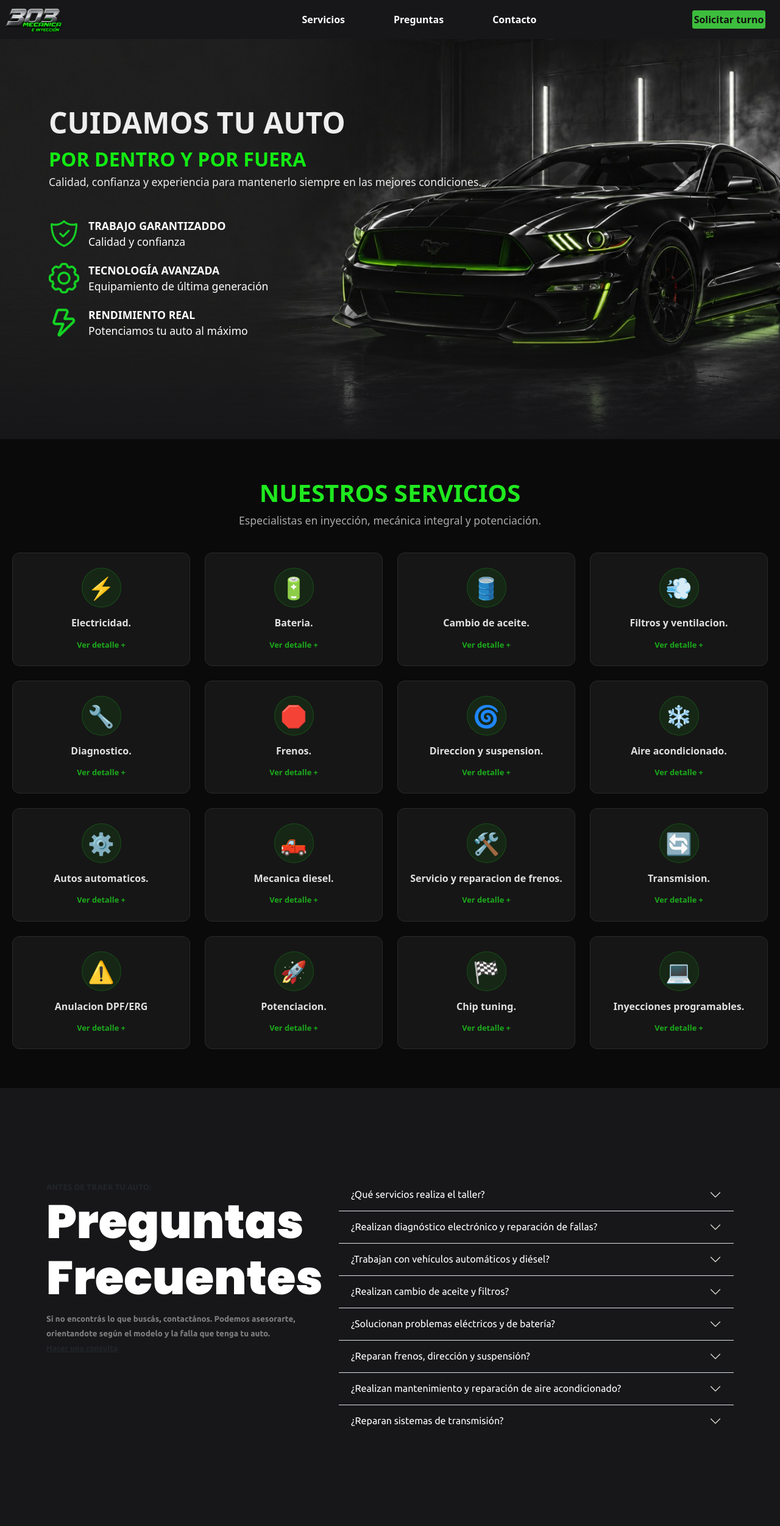
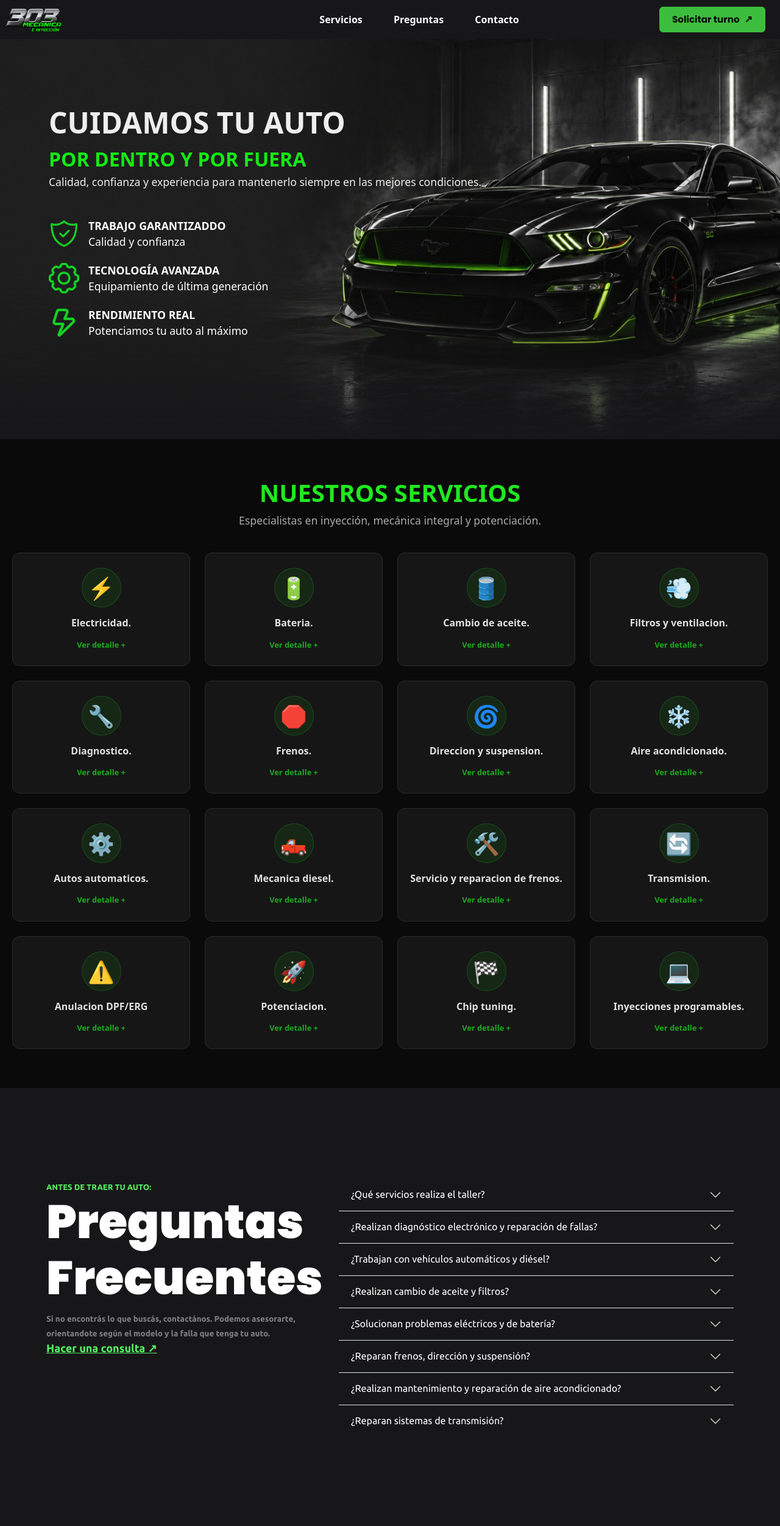
Before and after one commit to tadeo2411/Laboratorio-de-Tecnologias, a React (Vite) app in the folder frontend/: page / in a window 1280 px wide. Shown: the top 2502 px of the page at 61% size. Built offline with nearby package versions, Linux system fonts and the light colour scheme.

Commit message:
cambio el boton de solicitar turnos y agrego vbles.css a main

```diff
--- a/frontend/src/features/home/PaginaInicial/components/FAQ/Faq.jsx
+++ b/frontend/src/features/home/PaginaInicial/components/FAQ/Faq.jsx
@@ -1,5 +1,5 @@
 import './faq.css'
-import '../../../../../styles/vbles.css'
+
 function Faq(){
         return(
     <section id = 'faq'>
@@ -9,7 +9,7 @@ function Faq(){
                 <span className = 'textosFaq' >ANTES DE TRAER TU AUTO:<br /></span>
                 <h2 id = 'faqTitulo'>Preguntas Frecuentes</h2>
                 <span id = 'faqTexto'>Si no encontrás lo que buscás, contactános. Podemos asesorarte, orientandote según el modelo y la falla que tenga tu auto. <br /></span>
-                <a href = 'https://wa.me/5492664344135?' className='textosFaq' id ='enlaceWsp'>Hacer una consulta</a>
+                <a href = 'https://wa.me/5492664344135?' className='textosFaq' id ='enlaceWsp'>Hacer una consulta ↗</a>
             </div>
         <div className = 'col-12 col-lg-7 mt-4 mt-lg-0' id= 'faqPreguntas'>{/*col-lg hace que las columnas aparezcan una al lado de la otra a partir de los 992px fuente: codex*/ }
                 {/* 1ra faq */}
--- a/frontend/src/features/home/PaginaInicial/components/FAQ/faq.css
+++ b/frontend/src/features/home/PaginaInicial/components/FAQ/faq.css
@@ -67,4 +67,12 @@
 #faqTexto{
     color: grey;
     font-size: smaller;
+
 }
+#enlaceWsp{
+    font-size: large;
+
+}
+a:hover{
+    color: grey;
+}
--- a/frontend/src/main.jsx
+++ b/frontend/src/main.jsx
@@ -1,6 +1,7 @@
 import { StrictMode } from 'react'
 import { createRoot } from 'react-dom/client'
 import './features/landing-page.css'
+import './styles/vbles.css'
 import App from './App.jsx'
 
 createRoot(document.getElementById('root')).render(
--- a/frontend/src/shared/layout/NavBarLanding/navBarLanding.css
+++ b/frontend/src/shared/layout/NavBarLanding/navBarLanding.css
@@ -56,11 +56,12 @@ ul {
     position: relative;
     list-style: none;
     display: flex;
-    gap: 5rem;
+    gap: clamp(1.25rem, 4vw, 5rem);
     justify-content: center;
     align-items: center;
     /* Espacio entre los enlaces */
     width: 100%;
+    padding-inline: 1rem;
 }
 
 #logo {
@@ -144,23 +145,51 @@ nav>ul>li:hover .nav-underline {
 .item-turno {
     position: absolute;
     right: 1rem;
-    color: rgb(0, 0, 0);
-    background-color:var(--colorBoton);
-    border-radius: 3px;
-    border: .1rem solid var(--colorBoton);
-    margin-left:auto
+    margin-left: auto;
 }
 .item-turno>a {
-    color: rgb(18, 16, 16);
-    text-decoration: none;
-    padding: .1rem
+    display: inline-flex;
+    align-items: center;
+    justify-content: center;
+    gap: 0.5rem;
+
+    min-height: 42px;
+    padding: 0.65rem 1.25rem;
+
+    background-color: var(--colorBoton);
+    color: #0a0a0a;
+
+    border: 1px solid var(--colorBoton);
+    border-radius: 6px;
+
+    font-family: 'Poppins', sans-serif;
+    font-size: 0.95rem;
+    font-weight: 700;
+    line-height: 1;
+
+    transition:
+        background-color 180ms ease,
+        color 180ms ease,
+        box-shadow 180ms ease;
 }
 
 .item-turno>a:hover {
     background-color: var(--colorFondo);
-    color: var(--colorBoton); ;
-    transition : all 0.3s ease;
+    color: var(--verdeClaroTextos);
+    border-color: var(--colorBoton);
+    box-shadow: 0 0 0 3px rgba(61, 189, 61, 0.15);
 }
+
+.item-turno > a::after {
+    content: "↗";
+    font-size: 1rem;
+}
+
+.item-turno > a:focus-visible {
+    outline: 3px solid white;
+    outline-offset: 3px;
+}
+
 
 
 @media (min-width: 751px){
--- a/frontend/src/styles/vbles.css
+++ b/frontend/src/styles/vbles.css
@@ -3,4 +3,5 @@
     --colorFondo: rgb(23, 23, 25);
     --colorFondoFaq: rgb(18, 26, 15);
     --colorBoton : rgb(61, 189, 61);
+    --verdeClaroTextos : rgba(84, 241, 98);
 }
```
